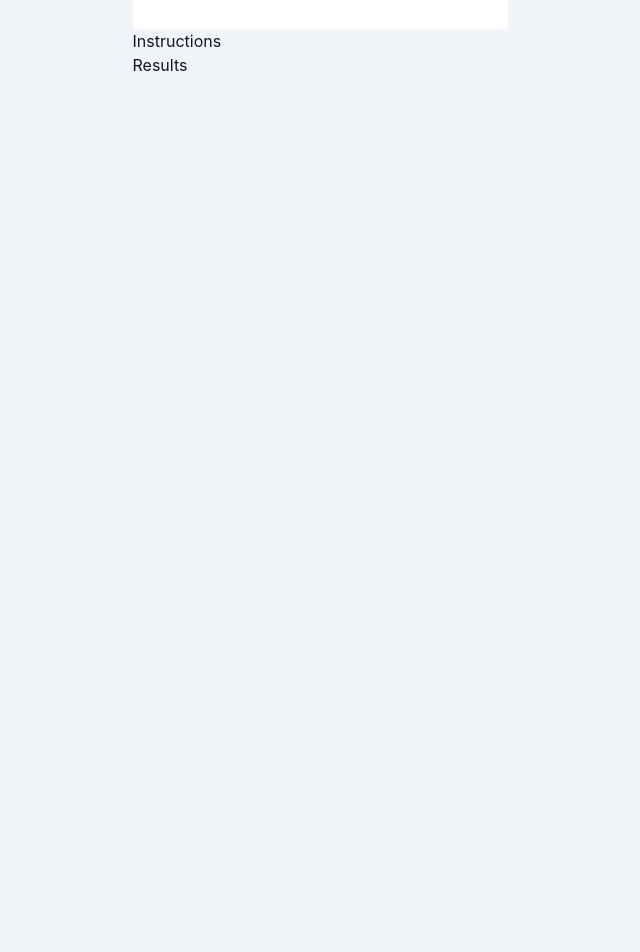
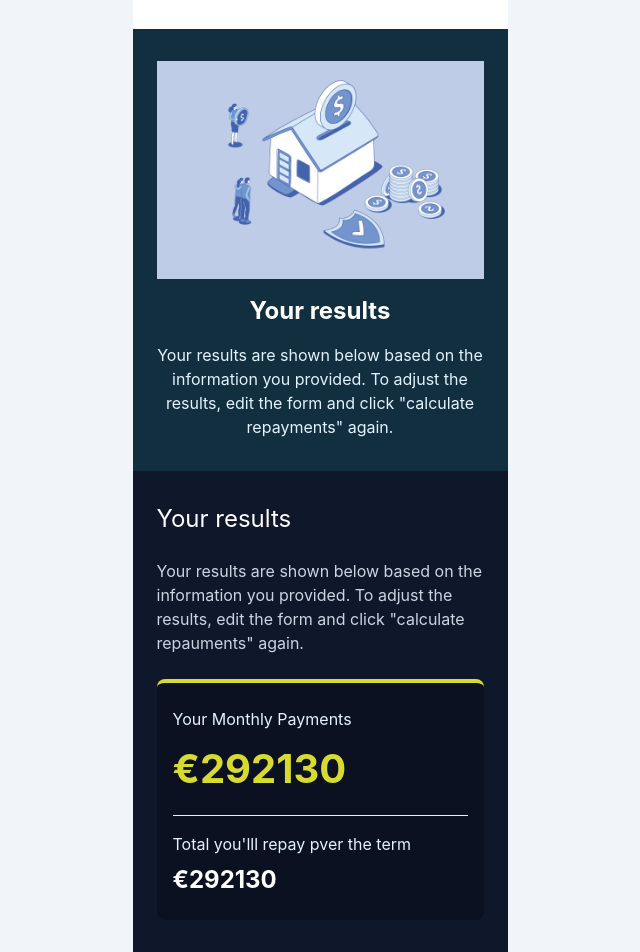
Before and after one commit to simonecontidev/mortgage-calculator-react-ts, a React (Vite) app: page / in a window 1280 px wide. Shown: the part 599-1551 px from the top of the page, without its empty margins (320-960 px from the left). Before the commit the page ends 800 px from the top, so only its background shows below. Built offline with nearby package versions, Linux system fonts and the light colour scheme.

Commit message:
Payment component
Signed-off-by: simonecontidev <barriotropical@gmail.com>

```diff
--- a/src/components/Instructions.tsx
+++ b/src/components/Instructions.tsx
@@ -4,6 +4,13 @@ interface Props{
 
 export const Instructions = ({style=''}: Props) => {
   return (
-    <div className={`${style}`}>Instructions</div>
+    <div className={`${style}  bg-Slate-900 text-white py-8 px-6 text-center` }>
+        <img
+        src="/assets/murtgage.jpg"
+        alt="murtgage"
+        className="m-auto mb-4" />
+        <h2 className="text-2xl font-bold mb-4">Your results</h2>
+        <p className="text-Slate-300">Your results are shown below based on the information you provided. To adjust the results, edit the form and click "calculate repayments" again.</p>
+    </div>
   )
 }
--- /dev/null
+++ b/src/components/Payments.tsx
@@ -0,0 +1,15 @@
+interface Props{
+    style?: string;
+}
+
+export const Payments = ({style=''}: Props) => {
+  return (
+    <div className={`${style} bg-black/25 border-t-4 border-Lime rounded-lg py-6 px-4` }>
+    <h3 className="text-Slate-300 mb-2">Your Monthly Payments</h3>
+    <p className="text-Lime text-[40px] font-bold mb-4 ">€292130</p>
+    <hr className="text-Slate-300 mb-4" />
+    <h3 className="text-Slate-300 mb-2">Total you'lll repay pver the term</h3>
+    <p className="text-2xl font-bold">€292130</p>
+    </div>
+  )
+}
--- a/src/components/Results.tsx
+++ b/src/components/Results.tsx
@@ -1,9 +1,14 @@
+import { Payments } from "./Payments";
 interface Props{
     style?: string;
 }
 
 export const Results = ({style=''}: Props) => {
   return (
-    <div className={`${style}`}>Results</div>
+    <div className={`${style} bg-slate-900 text-white py-8 px-6` }>
+        <h2 className="text-2xl mb-6">Your results</h2>
+        <p className="text-slate-300 mb-6">Your results are shown below based on the information you provided. To adjust the results, edit the form and click "calculate repauments" again.</p>
+        <Payments/>
+    </div>
   )
 }
--- a/src/components/index.ts
+++ b/src/components/index.ts
@@ -5,3 +5,4 @@ export { Instructions } from "./Instructions";
 export { Input } from "./Input";
 export { Radio } from "./Radio";
 export { Button } from "./Button";
+export { Payments } from "./Payments";
```
Also changed, not shown: public/assets/murtgage.jpg (added).
